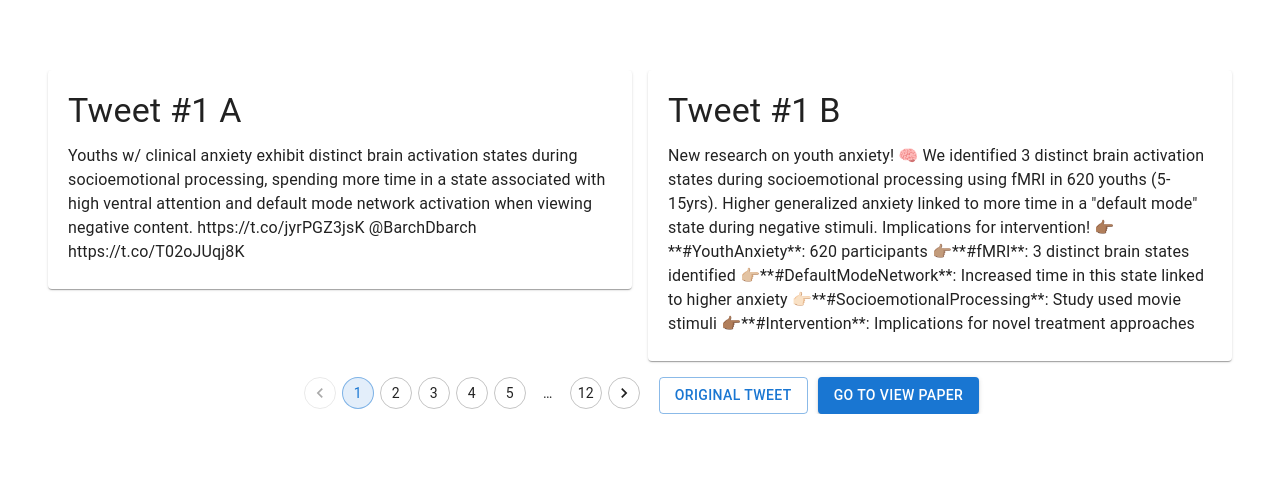
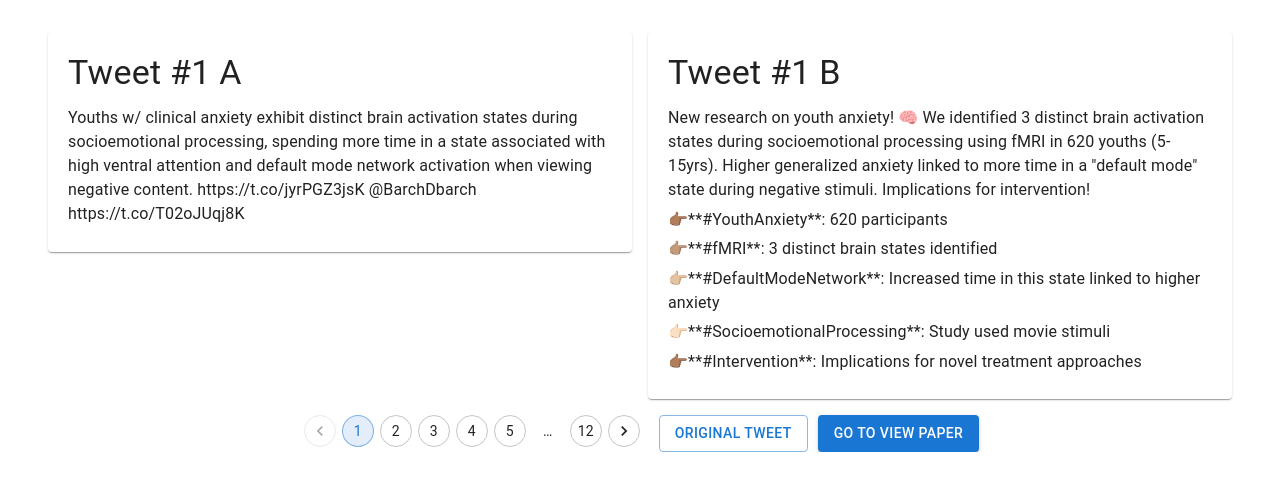
Before and after one commit to Loboqui/xanno, a Next.js app: page /1 in a window 1280 px wide. Shown: the part 158-648 px from the top of the page. Built offline with nearby package versions, Linux system fonts and the light colour scheme.

Commit message:
multiple line

```diff
--- a/app/[id]/page.tsx
+++ b/app/[id]/page.tsx
@@ -51,9 +51,17 @@ export default function Page() {
                         <Typography variant="h4" gutterBottom>
                             Tweet #{id} B
                         </Typography>
-                        <Typography variant="body1" gutterBottom>
+                        {
+                            // tweet.text2 has multiple lines, split by '\n', and map to <Typography> elements
+                            tweet.text2.split('\n').map((line, index) => (
+                                <Typography key={index} variant="body1" gutterBottom>
+                                    {line}
+                                </Typography>
+                            ))
+                        }
+                        {/* <Typography variant="body1" gutterBottom>
                             {tweet.text2}
-                        </Typography>
+                        </Typography> */}
                     </Paper>
                 </Grid>
 
```
